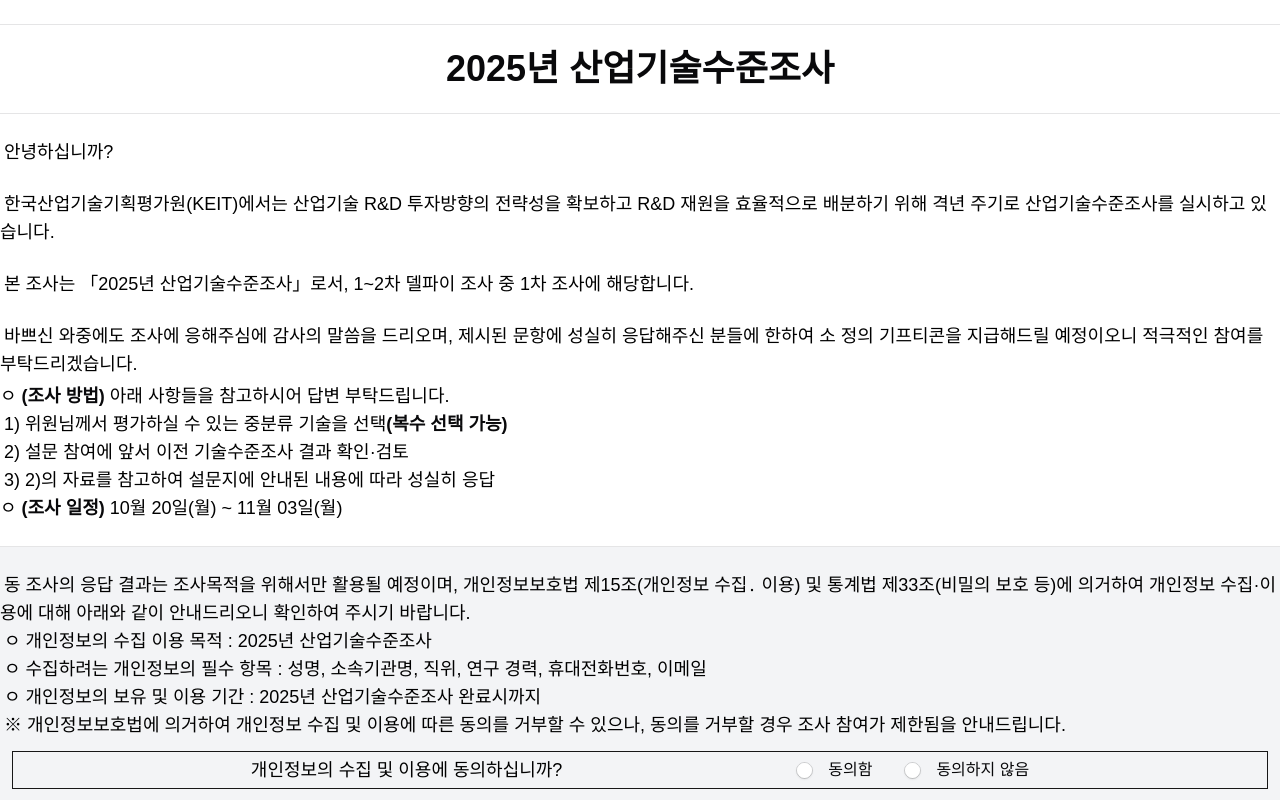
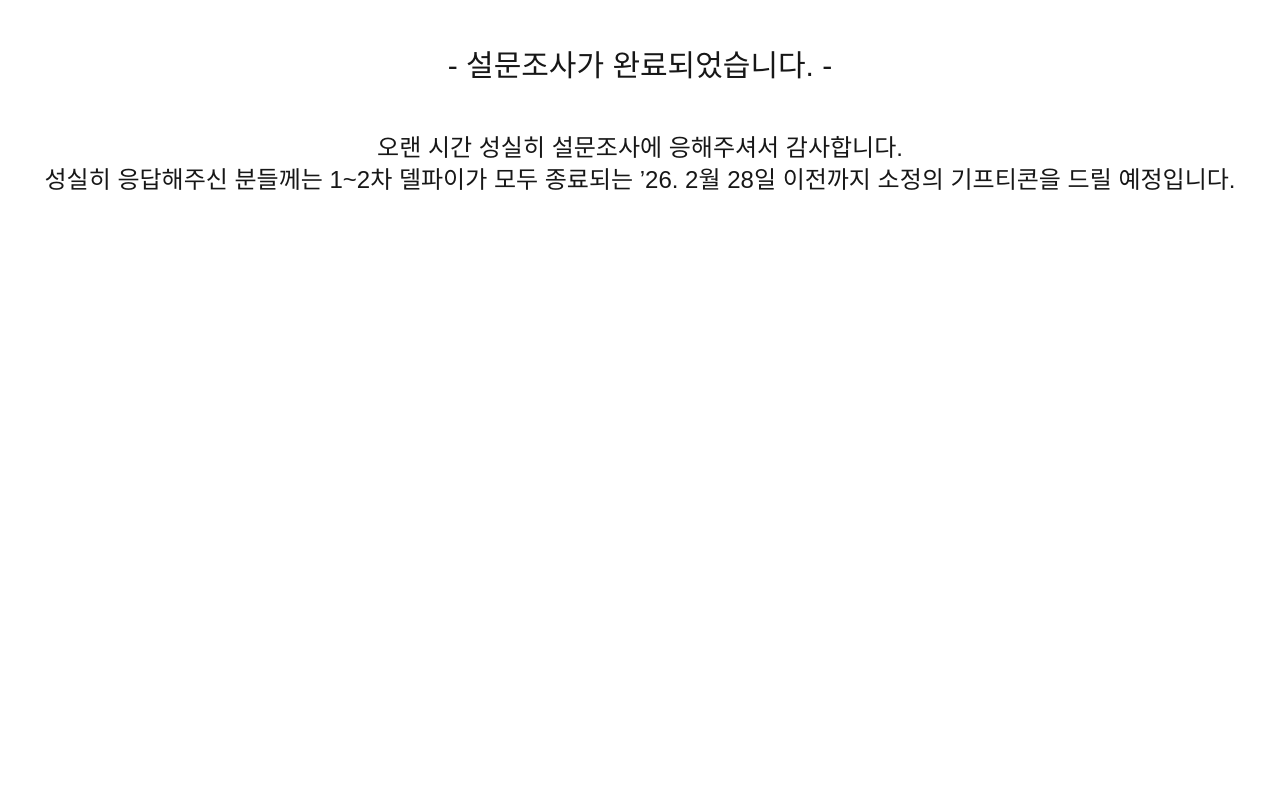
Before and after one commit to woollimsurvey/survey-2025, a Next.js app: page /finish in a window 1280 px wide. Shown: the top 800 px of the page. Built offline with nearby package versions, Linux system fonts and the light colour scheme.

Commit message:
feat: 설문 종료 페이지 생성

```diff
--- a/src/app/[number]/maturity/page.jsx
+++ b/src/app/[number]/maturity/page.jsx
@@ -56,13 +56,18 @@
     router.push(`/${number}/availability`);
   };
 
-  const handleNext = async () => {
+  const handleSubmit = async () => {
     if (!checkedInter.every((inter) => "maturity" in inter)) {
       setError("모든 중분류에 대해 시장 성숙도를 선택해주세요.");
 
       return;
     }
 
+    if (
+      confirm(
+        "확인 버튼을 누르시는 경우, 현재 작성한 설문 내용이 최종 제출되며, 설문 작성 페이지로 돌아갈 수 없습니다. 제출을 원하시는 경우 ‘확인’ 버튼을 눌러주세요."
+      )
+    ) {
       const { errorForm } = await supabase.from("form").insert(
         checkedInter.map((inter) => {
           return {
@@ -121,11 +126,12 @@
       errorForm && console.error(errorForm);
       errorLarge && console.error(errorLarge);
 
-    setFinish(true);
+      router.push("/finish");
+    }
   };
 
   return (
-    <Form action={handleNext}>
+    <Form action={handleSubmit}>
       <Box sx={{ display: "flex", alignItems: "center" }}>
         <Box sx={{ width: "100%", mr: 1 }}>
           <LinearProgress
@@ -254,11 +260,6 @@
           <Button onClick={handlePrev}>이전</Button>
           <Button type="submit">설문 제출</Button>
         </div>
-        {finish && (
-          <div className="my-12 text-2xl font-medium text-center">
-            - 설문조사에 응해주셔서 감사합니다. -
-          </div>
-        )}
       </footer>
     </Form>
   );
--- /dev/null
+++ b/src/app/finish/page.jsx
@@ -0,0 +1,15 @@
+export default function Finish() {
+  return (
+    <section>
+      <div className="my-12 text-3xl font-medium text-center">
+        - 설문조사가 완료되었습니다. -
+      </div>
+      <div className="text-2xl font-medium text-center">
+        오랜 시간 성실히 설문조사에 응해주셔서 감사합니다.
+        <br />
+        성실히 응답해주신 분들께는 1~2차 델파이가 모두 종료되는 ’26. 2월 28일
+        이전까지 소정의 기프티콘을 드릴 예정입니다.
+      </div>
+    </section>
+  );
+}
```
Lines whose indentation alone changed are shown as unchanged.
